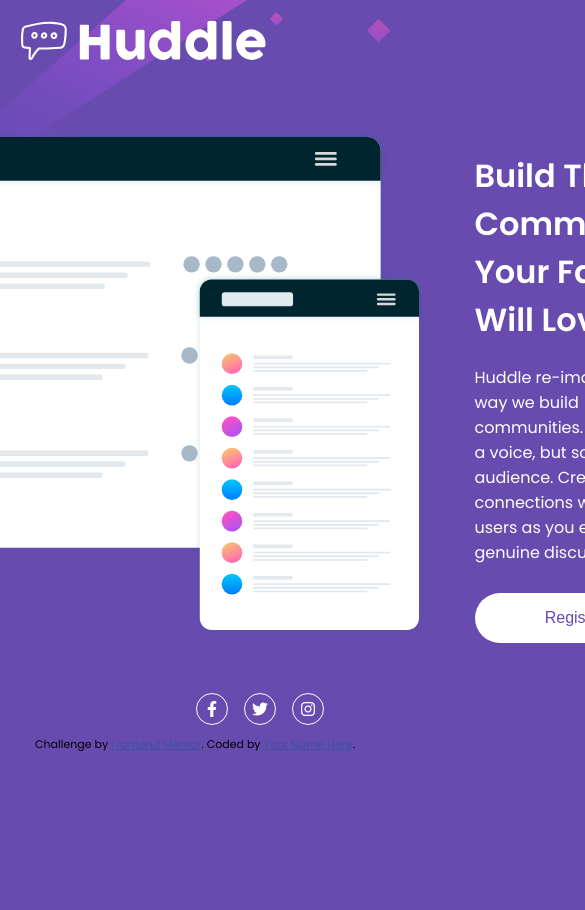
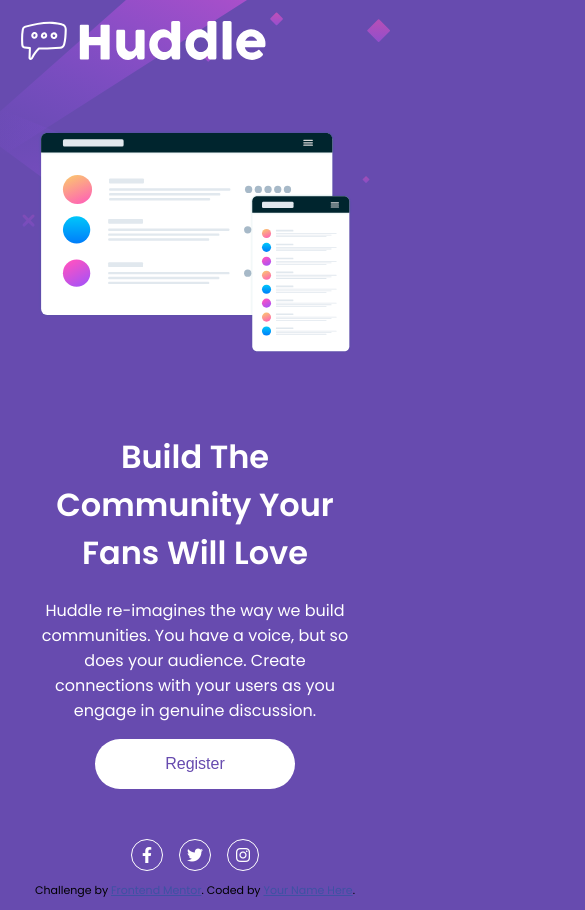
Before and after one commit to thunguyen120296/huddle, a plain HTML site: page index.html in a window 390 px wide. Shown: the top 910 px of the page, 585 px wide, since content can reach past the window. Before the commit the page ends 844 px from the top, so only its background shows below. Drawn offline with Linux system fonts and the light colour scheme.

Commit message:
update again

```diff
--- a/index.html
+++ b/index.html
@@ -47,7 +47,7 @@
       </div>
       <div class="huddle">
         <div>
-          <img src="/images/illustration-mockups.svg" />
+          <img src="/images/illustration-mockups.svg" width="100%" />
         </div>
         <div class="huddle__right">
           <h1>Build The Community Your Fans Will Love</h1>
--- a/style.css
+++ b/style.css
@@ -62,3 +62,22 @@ body{
     border-color: var(--soft-magenta);
     color: var(--soft-magenta);
 }
+
+@media screen and (max-width: 768px) {
+    .huddle{
+        flex-direction: column;
+    }
+    .huddle__right{
+        margin-top: 50px;
+        margin-left: 0;
+        text-align: center;
+    }
+    .huddle__right button{
+        display: block;
+        margin: auto;
+    }
+    .social{
+        justify-content: center;
+        margin-right: 0;
+    }
+}
```
